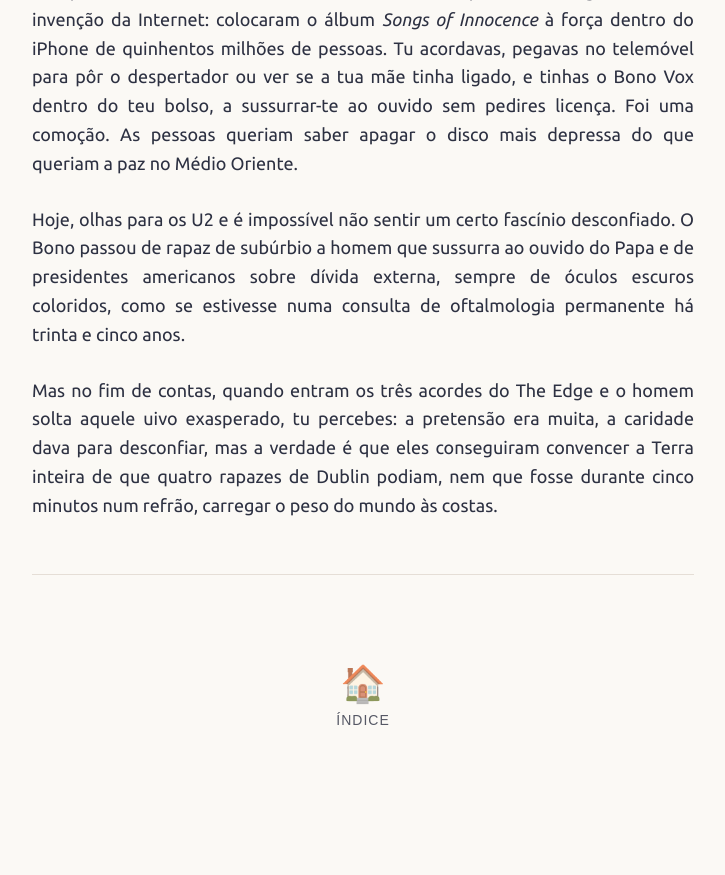
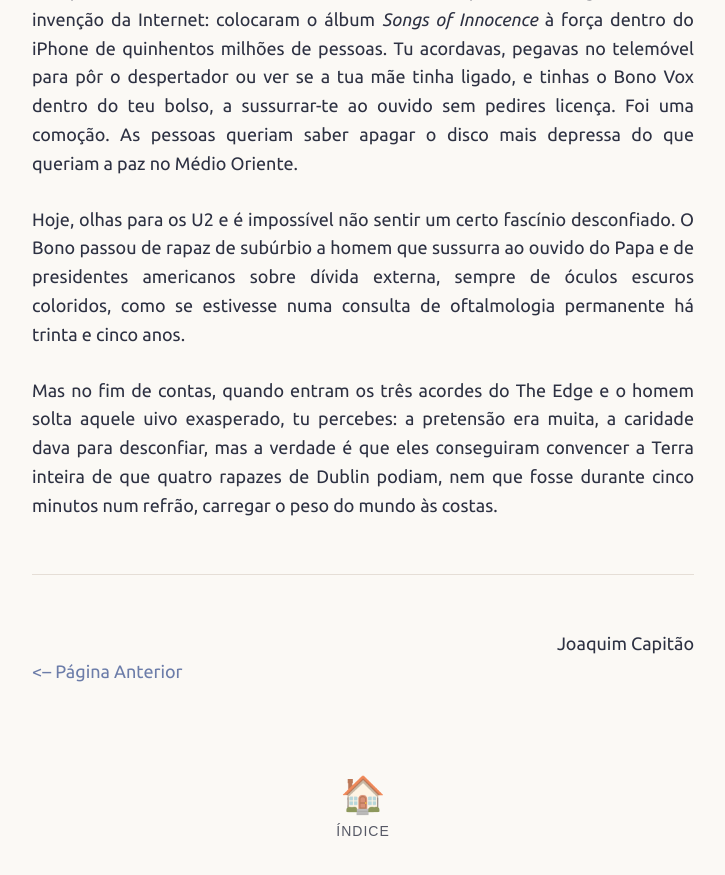
Before and after one commit to joaquim-capitao/musica, a Jekyll site: the page built from artistas/u2.md, in a window 1280 px wide and 900 px high, scrolled down 1724 px. Shown: the top 875 px of the window, without its empty margins (277-1002 px from the left). Built offline with Jekyll 4.4.1, drawn with Linux system fonts in a browser that asks for light colours; our own code applies the rules of GitHub Pages for plain Markdown files; before the commit the page ends 2513 px from its top, so only the background shows below that.

Commit message:
Add author credit and previous page link to u2.md

```diff
--- a/artistas/u2.md
+++ b/artistas/u2.md
@@ -23,3 +23,7 @@ Hoje, olhas para os U2 e é impossível não sentir um certo fascínio desconfia
 Mas no fim de contas, quando entram os três acordes do The Edge e o homem solta aquele uivo exasperado, tu percebes: a pretensão era muita, a caridade dava para desconfiar, mas a verdade é que eles conseguiram convencer a Terra inteira de que quatro rapazes de Dublin podiam, nem que fosse durante cinco minutos num refrão, carregar o peso do mundo às costas.
 
 ----
+
+<div align="Right">Joaquim Capitão</div>
+
+[<-- Página Anterior](https://joaquim-capitao.github.io/musica/artistas)
```
